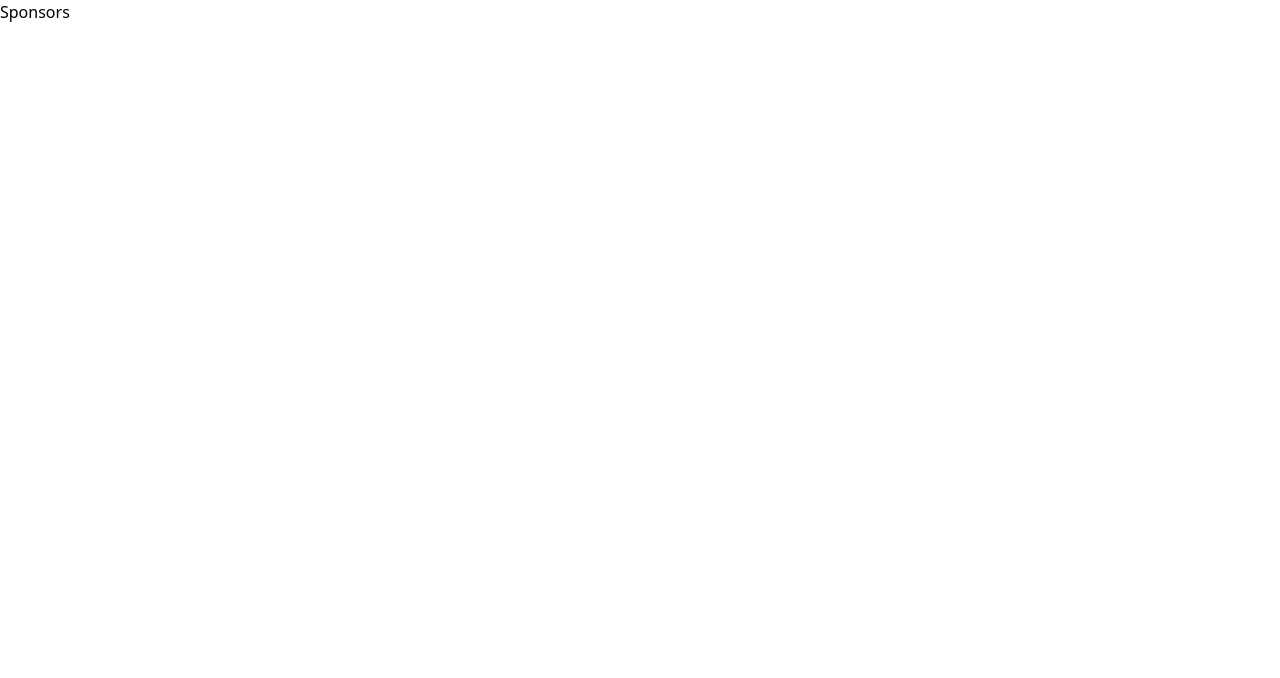
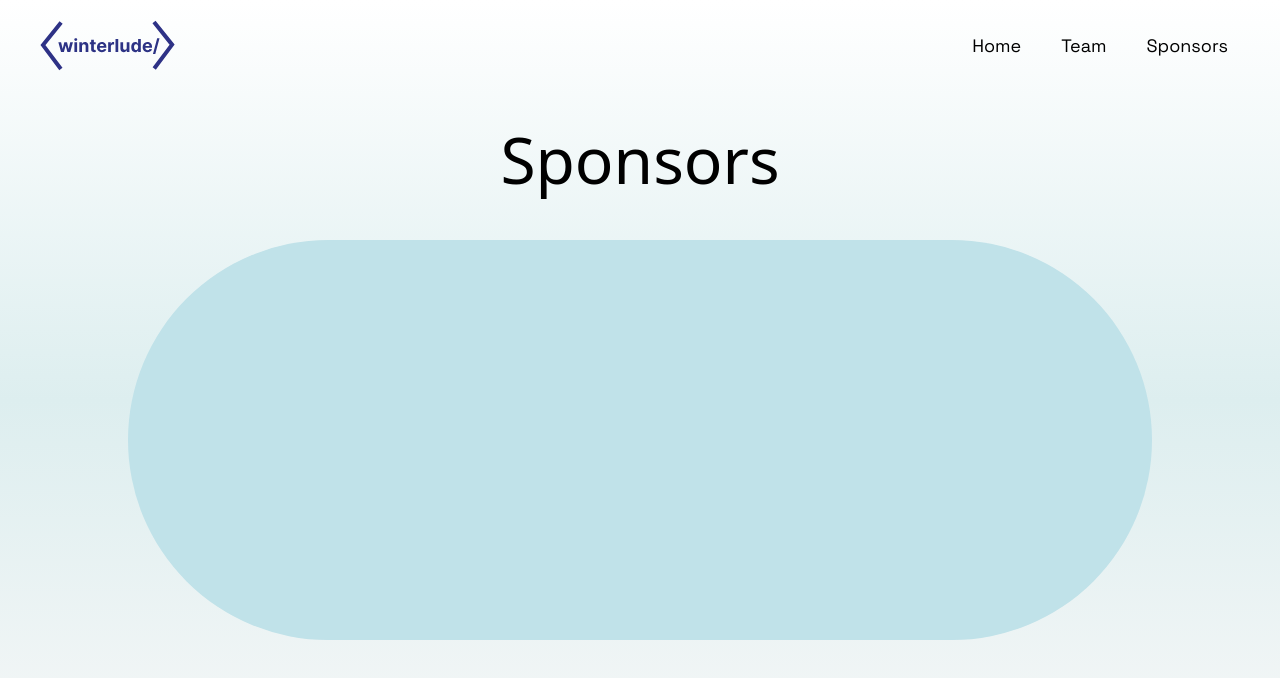
Before and after one commit to GDSC-IIITD/Winterlude23, a Next.js app: page /Sponsors in a window 1280 px wide. Shown: the top 678 px of the page. Built offline with nearby package versions, Linux system fonts and the light colour scheme.

Commit message:
Structure of Sponsors page

```diff
--- a/pages/Sponsors.jsx
+++ b/pages/Sponsors.jsx
@@ -1,8 +1,27 @@
 import React from 'react'
+import NavBar from '../components/Navbar';
+import styles from "../styles/Sponsor.module.css";
 
 function Sponsors() {
   return (
-    <div>Sponsors</div>
+    <>
+    <NavBar />
+    <div className={styles.container}>
+      <div className={styles.header}>
+        <h2>Sponsors</h2>
+      </div>
+      <div className={styles.content}>
+        <div className={styles.disc_container}>
+          <div className={styles.disc}></div>
+          <div className={styles.disc}></div>
+          <div className={styles.disc}></div>
+          <div className={styles.disc}></div>
+          <div className={styles.disc}></div>
+        </div>
+      </div>
+
+    </div>
+    </>
   )
 }
 
--- /dev/null
+++ b/styles/Sponsor.module.css
@@ -0,0 +1,26 @@
+.container{
+    padding-top: 7rem;
+    height: 100vh;
+    background: linear-gradient(
+    to top,
+    rgb(248, 248, 248) 0%,
+    #ddeeef 50%,
+    #ddeeef 50%,
+    rgb(255, 255, 255) 100%
+  );
+}
+
+.header{
+    text-align: center;
+    font-size: 4rem;
+    font-weight: 500;
+}
+
+.content{
+    margin: auto;
+    width: 80%;
+    height: 50vh;
+    background: #c0e2e9;
+    border-radius: 274px;
+    margin-top: 2rem;
+}
```
Also changed, not shown: 2 other files (tests, documents, lock files or other folders).
